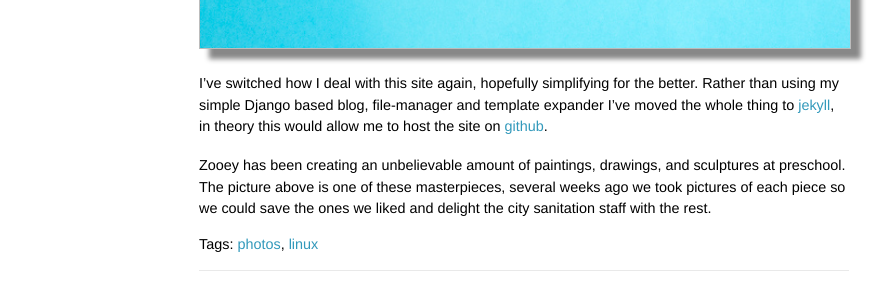
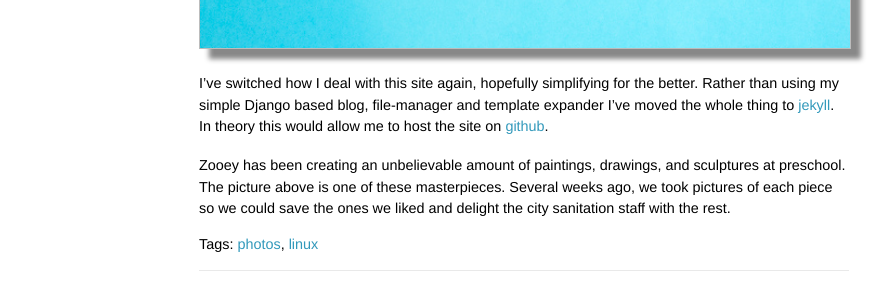
Before and after one commit to nicholasstudt/nicholasstudt.com, a Jekyll site: the page built from _posts/2012-12-12-simpler.md, in a window 1280 px wide. Shown: the part 516-821 px from the top of the page, without its empty margins (116-1011 px from the left). Built offline with Jekyll 4.4.1, drawn with Linux system fonts in a browser that asks for light colours.

Commit message:
Editing.

```diff
--- a/_posts/2012-12-12-simpler.md
+++ b/_posts/2012-12-12-simpler.md
@@ -7,6 +7,10 @@ tags: ['photos', 'linux']
 ![Simple and Bold](/media/2012/20121122-7054-600px.jpg)
 
 I've switched how I deal with this site again, hopefully simplifying for the
-better. Rather than using my simple Django based blog, file-manager and template expander I've moved the whole thing to [jekyll](http://jekyllrb.com/), in theory this would allow me to host the site on [github](http://pages.github.com/).
+better. Rather than using my simple Django based blog, file-manager and template expander I've moved the whole thing to [jekyll](http://jekyllrb.com/). In theory this would allow me to host the site on [github](http://pages.github.com/).
 
-Zooey has been creating an unbelievable amount of paintings, drawings, and sculptures at preschool. The picture above is one of these masterpieces, several weeks ago we took pictures of each piece so we could save the ones we liked and delight the city sanitation staff with the rest.
+Zooey has been creating an unbelievable amount of paintings, drawings,
+and sculptures at preschool. The picture above is one of these
+masterpieces. Several weeks ago, we took pictures of each piece so we
+could save the ones we liked and delight the city sanitation staff with
+the rest.
```
